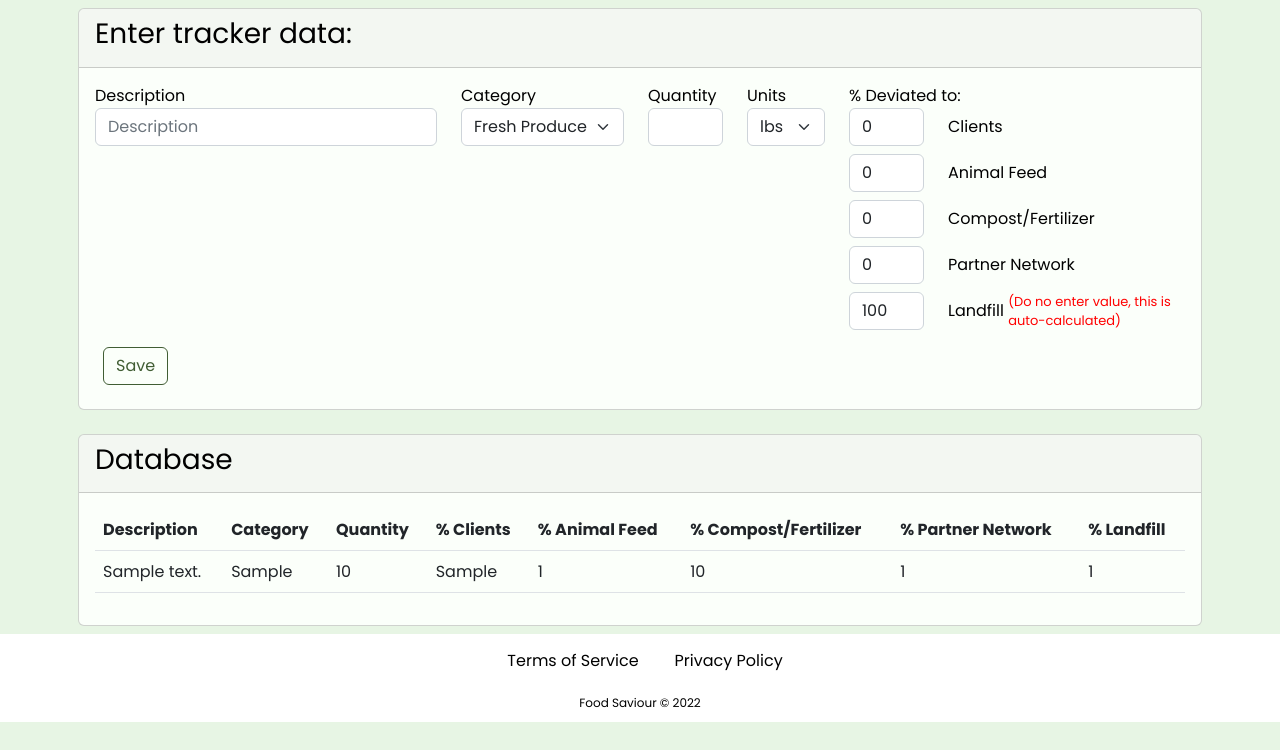
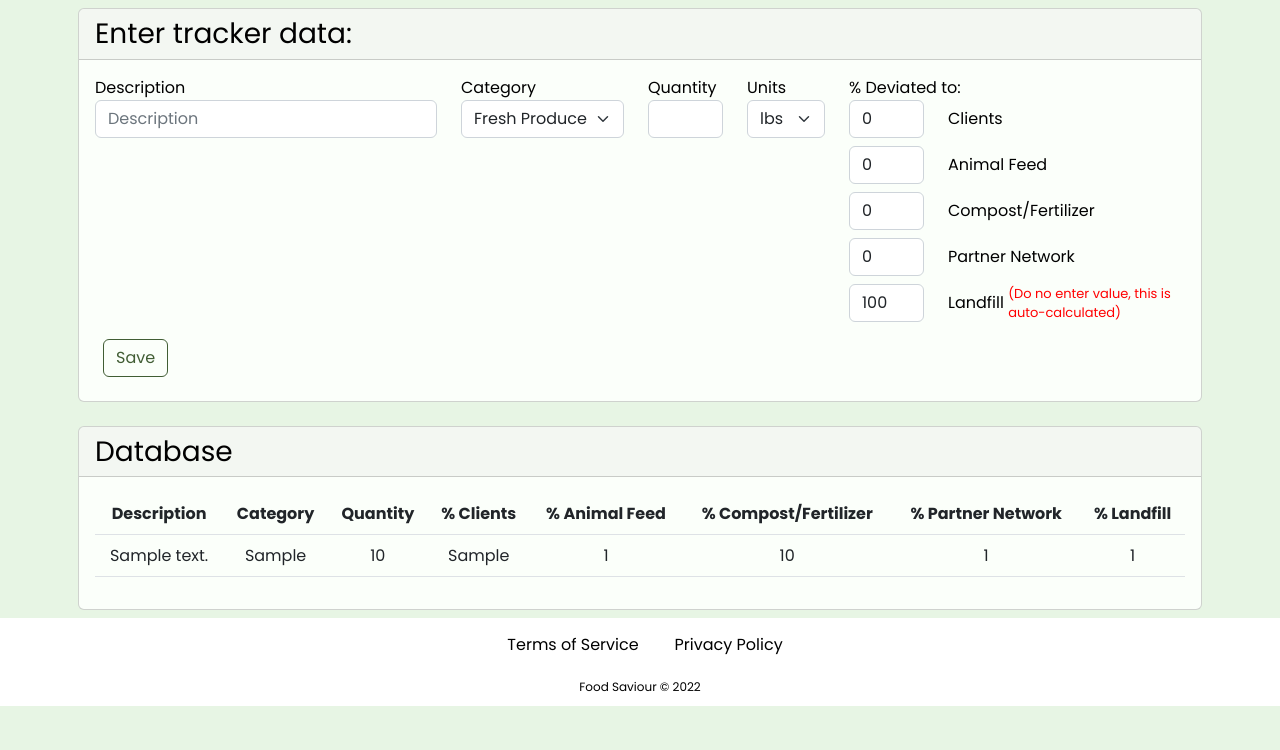
Before and after one commit to Harman-Sahota/Multiple-days-Non-Profits-and-Health-Wellness-Group-B, a Django app: page /postlogin/tracker/ in a window 1280 px wide. Shown: the part 50-800 px from the top of the page. Run offline with Django 4.2, Linux system fonts and the light colour scheme; tables that the repository leaves empty hold one stand-in row (values such as "Sample post").

Commit message:
Reformatting tracker data table

```diff
--- a/multi_non/postlogin/static/postlogin/css/tracker.css
+++ b/multi_non/postlogin/static/postlogin/css/tracker.css
@@ -20,6 +20,29 @@
     color: white !important;
 }
 
+.card-header {
+  display: flex;
+  align-items: center;
+}
+
+.card-header h3 {
+  margin: 0;
+}
+
+.card-header button {
+  margin-left: auto;
+}
+
+thead, td {
+  text-align: center;
+  vertical-align: middle;
+}
+
+td {
+  white-space:nowrap;
+}
+
+/* Removing input number arrows */
 /* Chrome, Safari, Edge, Opera */
 input::-webkit-outer-spin-button,
 input::-webkit-inner-spin-button {
```
